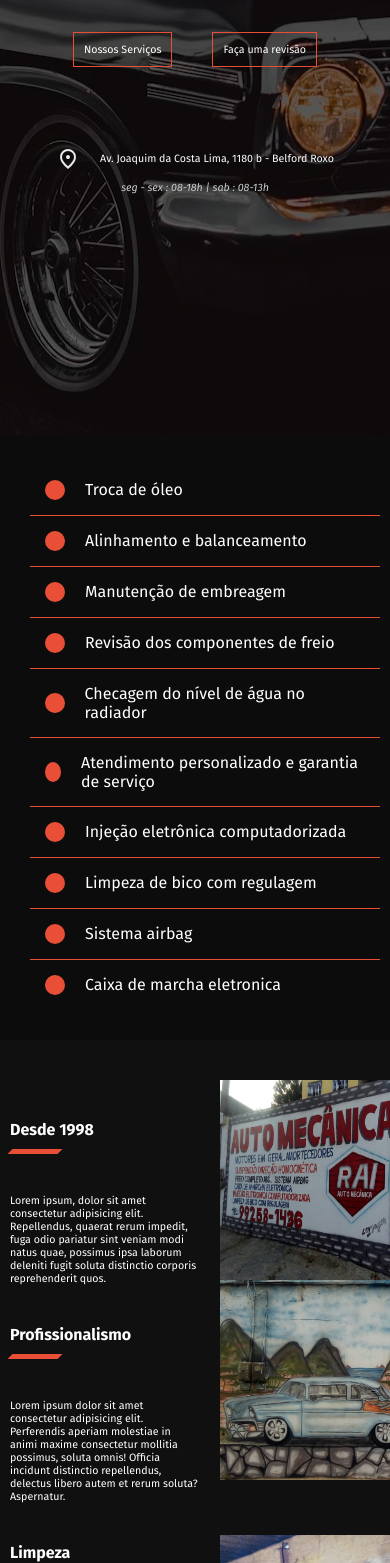
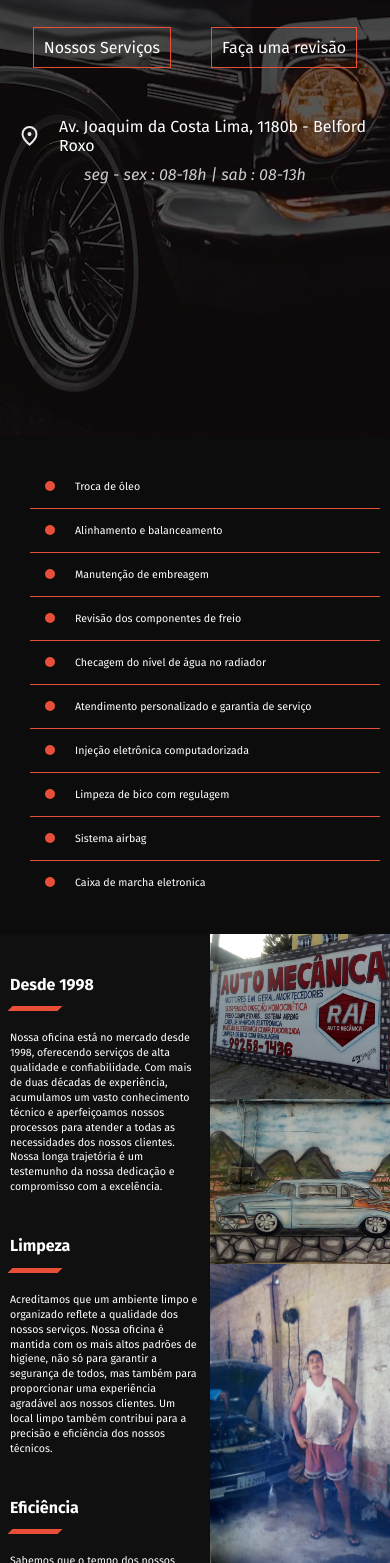
Before and after one commit to DiegoRamos36/Auto-Mecanica-Rai, a React (Vite) app: page / in a window 390 px wide. Shown: the part 405-1968 px from the top of the page. Built offline with nearby package versions, Linux system fonts and the light colour scheme.

Commit message:
acabamentos

```diff
--- a/src/Contato.css
+++ b/src/Contato.css
@@ -5,12 +5,12 @@
   flex-direction: column;
  height: 80vh;
   background-color: #101010;
+  font-family: var(--fonte-geral);
 }
 
 
 .contato h1 {
   font-size: var(--texto-eg);
-  font-family: var(--fonte-geral);
   padding: 40px 0;
   color: #fff;
   display: flex;
--- a/src/Contato.tsx
+++ b/src/Contato.tsx
@@ -4,7 +4,7 @@ const Contato = () => {
       <div className="card">
         <h1>Faça uma Revisão</h1>
         <ul className="redes-sociais">
-          <li>+55 21 99258-1435</li>
+          <li>+55 21 99258-1436</li>
           <li>
             <a
               href="https://www.facebook.com/profile.php?id=100063818091329"
--- a/src/Inicio.css
+++ b/src/Inicio.css
@@ -19,7 +19,7 @@
 }
 
 .landing-page h1 {
-  font-size: var(--texto-eg);
+  font-size: var(--texto-gg);
   color: #fff;
   font-family: var(--fonte-geral);
 
@@ -59,9 +59,9 @@
   color: white;
   background-color: transparent;
   padding: 10px;
-  font-size: var(--texto-m);
+  font-size: var(--texto-p);
   font-family: var(--fonte-geral);
-  margin: 40px 20px;
+  margin: 40px 20px 20px 20px;
   transition: all .4s;
 }
 
@@ -72,7 +72,7 @@
 
 .localizacao  {
 color: #fff;
-font-size: var(--texto-m);
+font-size: var(--texto-p);
 display: flex;
 align-items: center;
 font-weight: 400;
@@ -91,7 +91,7 @@ margin-top: 40px;
 
 .landing-page h4 {
   color: #ccc;
-  font-size: var(--texto-m);
+  font-size: var(--texto-p);
   font-weight: 400;
   font-style: italic;
   font-family: var(--fonte-geral);
--- a/src/Inicio.tsx
+++ b/src/Inicio.tsx
@@ -3,9 +3,10 @@ import { goTo } from './functions';
 const Inicio = () => {
   function goWhatsapp() {
     const mensagem = 'Olá, gostaria de fazer uma revisão no meu carro.';
-    const number = '+5521981734706';
+    const number = '+5521992581436';
     window.location.href = `https://wa.me/${number}/?text=${mensagem}`;
   }
+
   return (
     <main id="pagina-principal" className="landing-page">
       <h1>confiança e resultado.</h1>
@@ -14,9 +15,13 @@ const Inicio = () => {
         <a onClick={() => goTo('servicos')}>Nossos Serviços</a>
         <a onClick={() => goWhatsapp()}>Faça uma revisão</a>
       </nav>
-      <h3 className="localizacao">
-        Av. Joaquim da Costa Lima, 1180 b - Belford Roxo
-      </h3>
+      <a
+        href="https://maps.app.goo.gl/Y4YyXmev73Cfcrww9"
+        target="_blank"
+        className="localizacao"
+      >
+        Av. Joaquim da Costa Lima, 1180b - Belford Roxo
+      </a>
       <h4>seg - sex : 08-18h | sab : 08-13h</h4>
     </main>
   );
--- a/src/QuemSomos.tsx
+++ b/src/QuemSomos.tsx
@@ -9,34 +9,30 @@ const QuemSomos = () => {
         <div className="quemsomos-items">
           <h1>Desde 1998</h1>
           <p>
-            Lorem ipsum, dolor sit amet consectetur adipisicing elit.
-            Repellendus, quaerat rerum impedit, fuga odio pariatur sint veniam
-            modi natus quae, possimus ipsa laborum deleniti fugit soluta
-            distinctio corporis reprehenderit quos.
-          </p>
-          <h1>Profissionalismo</h1>
-          <p>
-            Lorem ipsum dolor sit amet consectetur adipisicing elit. Perferendis
-            aperiam molestiae in animi maxime consectetur mollitia possimus,
-            soluta omnis! Officia incidunt distinctio repellendus, delectus
-            libero autem et rerum soluta? Aspernatur.
+            Nossa oficina está no mercado desde 1998, oferecendo serviços de
+            alta qualidade e confiabilidade. Com mais de duas décadas de
+            experiência, acumulamos um vasto conhecimento técnico e
+            aperfeiçoamos nossos processos para atender a todas as necessidades
+            dos nossos clientes. Nossa longa trajetória é um testemunho da nossa
+            dedicação e compromisso com a excelência.
           </p>
           <h1>Limpeza</h1>
           <p>
-            Lorem ipsum dolor sit amet consectetur adipisicing elit. Illum
-            pariatur numquam repudiandae, minima fugiat perferendis sequi maxime
-            voluptate recusandae ex nemo! Velit fuga tempore voluptate provident
-            delectus cupiditate tempora itaque!
+            Acreditamos que um ambiente limpo e organizado reflete a qualidade
+            dos nossos serviços. Nossa oficina é mantida com os mais altos
+            padrões de higiene, não só para garantir a segurança de todos, mas
+            também para proporcionar uma experiência agradável aos nossos
+            clientes. Um local limpo também contribui para a precisão e
+            eficiência dos nossos técnicos.
           </p>
           <h1>Eficiência</h1>
           <p>
-            Lorem ipsum dolor sit amet consectetur adipisicing elit. Dicta
-            possimus cupiditate aut quo, quis neque, a eligendi tempora,
-            provident iusto esse! Atque suscipit inventore laborum. Provident ex
-            harum officia nulla. Lorem ipsum dolor sit, amet consectetur
-            adipisicing elit. Magni nihil rem reiciendis minus fugit aliquam.
-            Labore eos eveniet excepturi, dolor in maiores molestias optio
-            nesciunt vero suscipit aspernatur temporibus libero.
+            Sabemos que o tempo dos nossos clientes é valioso, por isso, nos
+            dedicamos a oferecer um serviço rápido e eficiente sem comprometer a
+            qualidade. Utilizamos equipamentos modernos e técnicas avançadas
+            para diagnosticar e resolver problemas de forma ágil. Nossa meta é
+            sempre devolver o veículo ao cliente no menor tempo possível, com
+            todos os reparos realizados com perfeição.
           </p>
         </div>
         <div className="mini-galeria">
--- a/src/header.css
+++ b/src/header.css
@@ -51,7 +51,6 @@ top: 0px;
   display: inline-block;
   font-size: var(--texto-m);
   font-family: var(--fonte-geral);
-  font-weight: 300;
   color: var(--cor-texto);
   padding: 10px;
   transition: all .3s ease;
@@ -125,7 +124,7 @@ transform-origin: top left;
 
 .crashed-menu ul li {
   padding: 20px;
-  font-size: var(--texto-g);
+  font-size: var(--texto-m);
   font-family: var(--fonte-geral);
   display: flex;
   align-items: center;
@@ -143,13 +142,13 @@ transform-origin: top left;
 .crashed-menu ul li::before {
   content: '';
   display: block;
-  width: 24px;
-  height: 24px;
+  width: 18px;
+  height: 18px;
   background-color: var(--cor-principal);
   margin-right: 20px;
   border-radius: 50%;
 }
 
 .crashed-menu img {
-  width: 200px;
+  width: 120px;
 }
--- a/src/quemsomos.css
+++ b/src/quemsomos.css
@@ -7,19 +7,19 @@
 }
 
 .quemsomos-conteudo {
-  display: grid;
-  grid-template-columns: 50% 50%;
-  max-width: 1400px;
+  display: flex;
+justify-content: space-around;
+  max-width: 1500px;
   margin: 0 auto;
-  gap: 20px;
+
 }
 
 .quemsomos h1 {
-  font-size: var(--texto-g);
+  font-size: var(--texto-m);
   font-family: var(--fonte-geral);
   color: #fff;
   margin-top: 40px;
-  margin-bottom: 40px;
+  margin-bottom: 20px;
   position: relative;
   z-index: 1;
 
@@ -28,20 +28,22 @@
 .quemsomos h1::after {
   content: '';
   display: block;
-  width: 200px;
+  width: 100px;
   height: 5px;
-  margin-top: 20px;
+  margin-top: 10px;
   transform: skew(-45deg);
   background-color: var(--cor-principal);
 }
 
-
-
+.quemsomos-items {
+  max-width: 600px;
+  line-height: 1.4;
+}
 
 
 .quemsomos p {
   color: #fff;
-  font-size: var(--texto-m);
+  font-size: var(--texto-p);
   font-family: var(--fonte-geral);
   max-width: 900px;
 }
@@ -49,10 +51,11 @@
 .mini-galeria {
   display: grid;
   grid-template-columns: 50% 50%;
+  align-items: center;
 }
 
 .mini-galeria img {
-  width: 300px;
+  width: 400px;
   height: 400px;
 
 }
--- a/src/responsivo.css
+++ b/src/responsivo.css
@@ -1,3 +1,22 @@
+@media (min-width: 1920px) {
+  .landing-page h1 {
+    font-size: var(--texto-eg);
+  }
+  .localizacao {
+    font-size: var(--texto-m);
+  }
+  .landing-page h4 {
+    font-size: var(--texto-m);
+  }
+  .landing-page p {
+    font-size: var(--texto-g);
+  }
+
+  .landing-page nav a {
+    font-size: var(--texto-g);
+  }
+}
+
 @media (max-width: 1000px) {
   .header {
     position: fixed;
@@ -58,6 +77,15 @@
   .quemsomos-conteudo {
     display: flex;
     margin-left: 10px;
+    gap: 20px;
+
+  }
+  .quemsomos {
+    padding-top: 0;
+  }
+
+  .quemsomos-items {
+    max-width: 400px;
 
   }
   .quemsomos h1 {
@@ -78,13 +106,12 @@
   }
 
   .mini-galeria img {
-    width: 400px;
+    max-width: 300px;
     height: auto;
   }
   .mini-galeria {
     display: flex;
-    flex-wrap: wrap;
-    overflow: hidden;
+    flex-direction: column;
 
   }
 
@@ -101,12 +128,12 @@
   }
 
   .contato h1 {
-    font-size: var(--texto-gg);
+    font-size: var(--texto-g);
 
   }
 
   .card li {
-    font-size: var(--texto-m);
+    font-size: var(--texto-p);
   }
 }
 
@@ -134,12 +161,6 @@
   height: 2px;
 }
 
-.crashed-menu ul li {
-  font-size: var(--texto-m);
-}
-.crashed-menu img {
-  width: 120px;
-}
 .landing-page {
   height: 90vh;
   padding-top: 80px;
@@ -151,8 +172,17 @@
 .landing-page p {
   font-size: var(--texto-p);
 }
+.landing-page p::after {
+  margin-top: 20px;
+}
+
+.landing-page nav {
+  display: inline-block;
+  margin-top: 40px;
+  margin-bottom: 20px;
+}
 .landing-page nav a {
-font-size: var(--texto-p);
+  font-size: var(--texto-p);
 }
 
 .localizacao {
@@ -163,6 +193,26 @@ font-size: var(--texto-p);
 }
 .servicos ul li {
   font-size: var(--texto-p);
+}
+.servicos ul li::before {
+  width: 14px;
+  height: 14px;
+}
+
+.quemsomos h1 {
+  font-size: var(--texto-p);
+}
+.quemsomos h1::after {
+  width: 50px;
+}
+.quemsomos p {
+  font-size: var(--texto-pp);
+}
+
+
+.mini-galeria img {
+  max-width: 250px;
+  max-width: 300px;
 }
 .membro h1 {
 font-size: var(--texto-m);
@@ -182,41 +232,46 @@ font-size: var(--texto-p);
 @media (max-width: 480px) {
 
   .landing-page h1 {
-    font-size: var(--texto-m);
+    font-size: var(--texto-g);
+    word-wrap: break-word;
   }
 
   .landing-page p {
     font-size: var(--texto-p);
   }
-  .landing-page nav a {
+
+
+.localizacao {
+  word-wrap: break-word;
+  margin-left: 20px;
+}
+
+  .localizacao::before {
+    width: 20px;
+    height: 20px;
+  }
+
+  .servicos ul li {
     font-size: var(--texto-pp);
   }
-
-  .crashed-menu ul li::before {
-    width: 17px;
-    height: 17px;
-  }
-
-  .quemsomos h1 {
-    font-size: var(--texto-p);
-  }
-  .quemsomos h1::after {
-    width: 50px;
-    margin: 10px 0;
-
-  }
-
-  .quemsomos p {
-    font-size: var(--texto-pp);
+  .servicos ul li::before {
+    width: 10px;
+    height: 10px;
   }
 
   .quemsomos-conteudo {
     display: grid;
     grid-template-columns: 50% 50%;
+    gap: 10px;
+  }
+
+  .quemsomos-items {
+    max-width: 230px;
   }
 
   .mini-galeria {
   display: flex;
+  max-width: 100%;
   }
 
   .mini-galeria img:nth-child(2) {
@@ -224,9 +279,11 @@ font-size: var(--texto-p);
   }
 
   .mini-galeria img {
+    width: 100%;
+    height: 50%;;
+  }
 
-    height: 200px;
-  }
+
   .contato h1 {
     font-size: var(--texto-m);
 
@@ -237,14 +294,8 @@ font-size: var(--texto-p);
   }
 
   .card li {
-    font-size: var(--texto-p);
     margin: 10px 0px;
     padding: 10px;
   }
-  .localizacao {
-    font-size: var(--texto-pp);
-  }
-  .landing-page h4 {
-    font-size: var(--texto-pp);
-  }
+
 }
--- a/src/servicos.css
+++ b/src/servicos.css
@@ -13,7 +13,7 @@
   display: flex;
   align-items: center;
   cursor: pointer;
-  font-size: var(--texto-g);
+  font-size: var(--texto-m);
 }
 
 .servicos ul li:nth-child(1) {
```
Also changed, not shown: src/assets/pessao.jpg (deleted).
